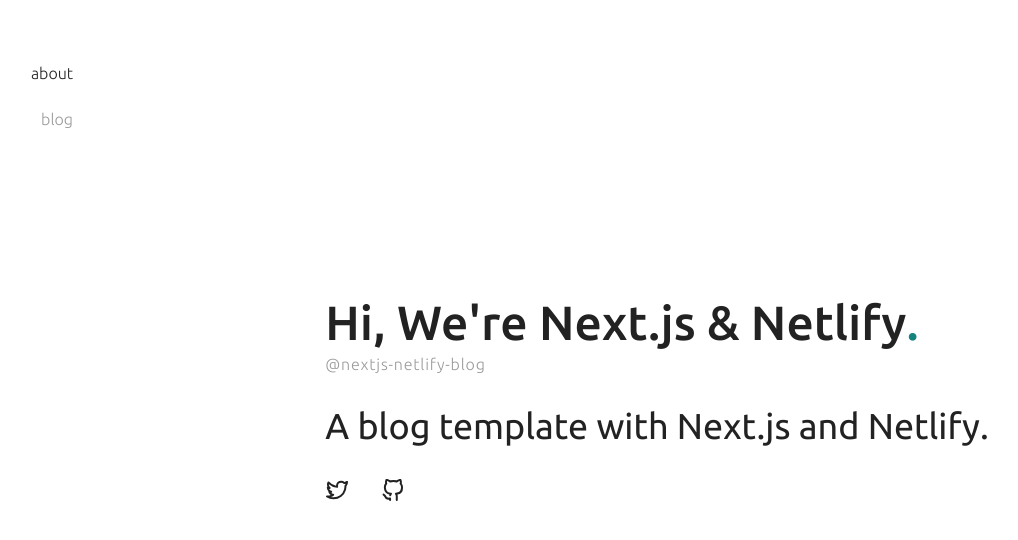
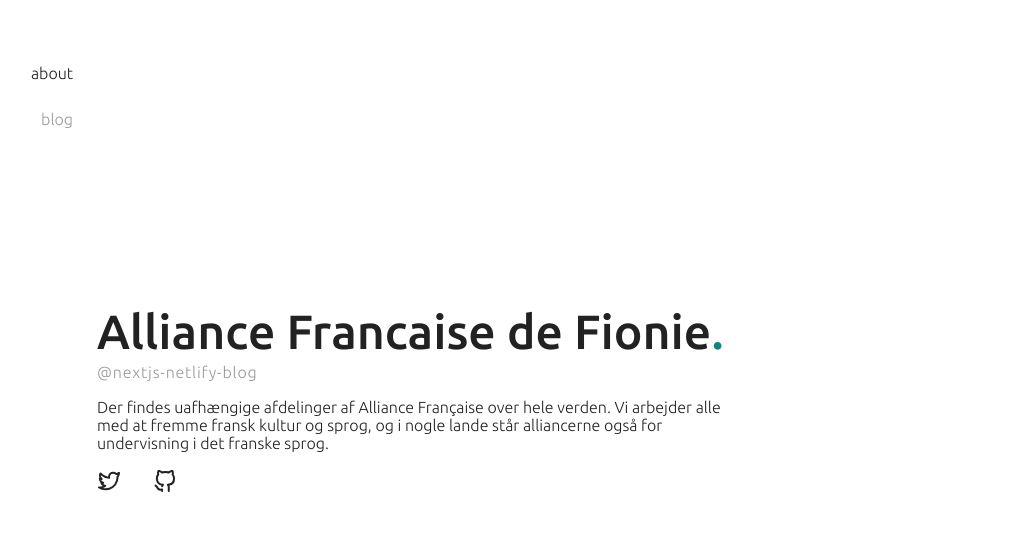
Before and after one commit to m-kales/af-de-fionie, a Next.js app: page / in a window 1280 px wide. Shown: the top 540 px of the page, without its empty margins (39-1057 px from the left). Built offline with nearby package versions, Linux system fonts and the light colour scheme.

Commit message:
Edit content

```diff
--- a/src/pages/index.tsx
+++ b/src/pages/index.tsx
@@ -13,10 +13,10 @@
       <div className="container">
         <div>
           <h1>
-            Hi, We're Next.js & Netlify<span className="fancy">.</span>
+            Alliance Francaise de Fionie<span className="fancy">.</span>
           </h1>
           <span className="handle">@nextjs-netlify-blog</span>
-          <h2>A blog template with Next.js and Netlify.</h2>
+          <p>Der findes uafhængige afdelinger af Alliance Française over hele verden. Vi arbejder alle med at fremme fransk kultur og sprog, og i nogle lande står alliancerne også for undervisning i det franske sprog. </p>
           <SocialList />
         </div>
       </div>
@@ -27,6 +27,7 @@
           justify-content: center;
           flex: 1 1 auto;
           padding: 0 1.5rem;
+          max-width: 72ch;
         }
         h1 {
           font-size: 2.5rem;
```
